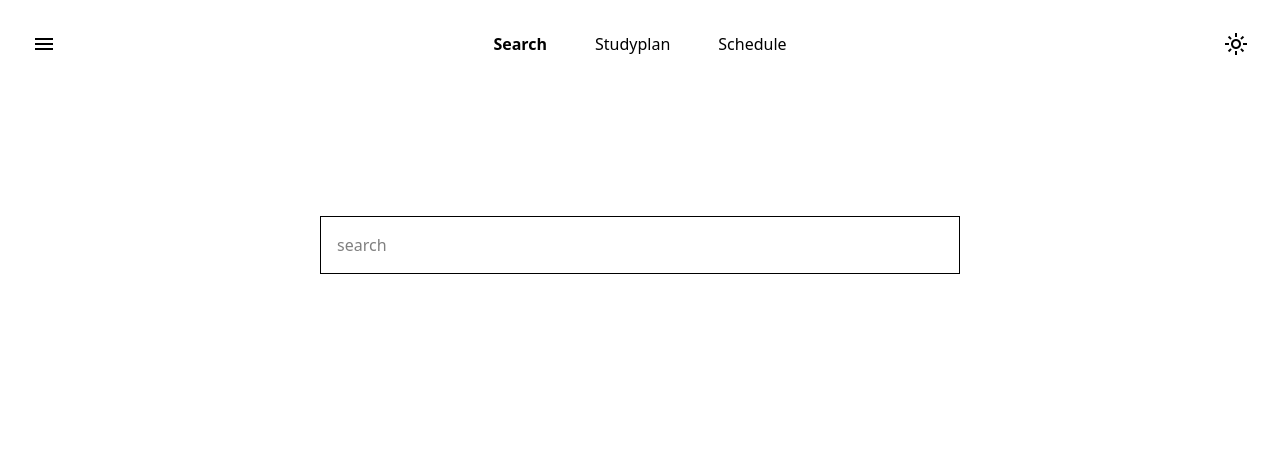
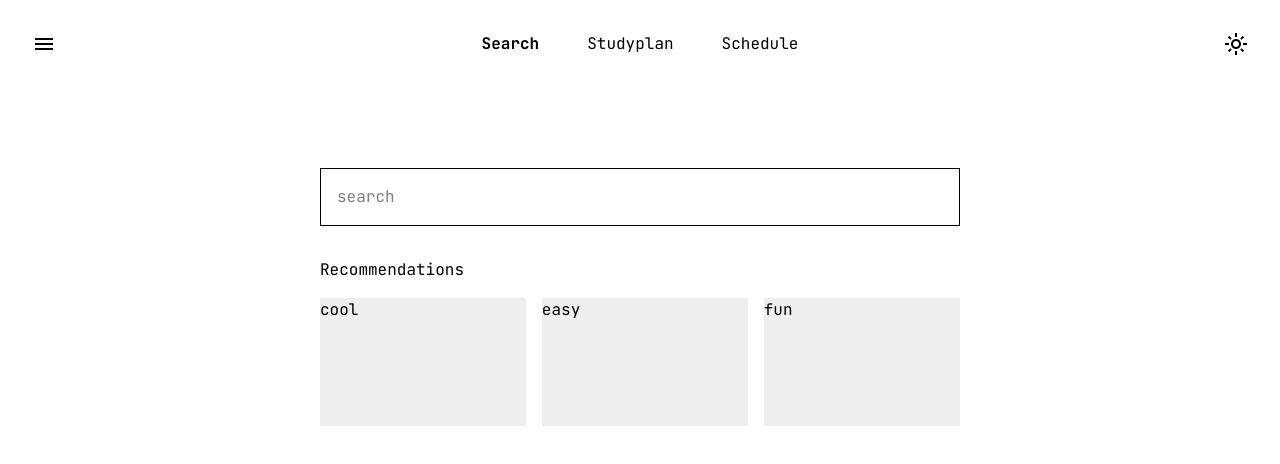
Before and after one commit to srpnt3/slopvauzet, a React (Vite) app in the folder frontend/: page / in a window 1280 px wide. Shown: the top 464 px of the page. Built offline with nearby package versions, Linux system fonts and the light colour scheme.

Commit message:
more search page, recommendations

```diff
--- a/frontend/index.html
+++ b/frontend/index.html
@@ -5,6 +5,9 @@
     <link rel="icon" href="/favicon.ico" />
     <meta name="viewport" content="width=device-width, initial-scale=1.0" />
     <title>VIScon Hackathon Template</title>
+    <link rel="preconnect" href="https://fonts.googleapis.com">
+    <link rel="preconnect" href="https://fonts.gstatic.com" crossorigin>
+    <link href="https://fonts.googleapis.com/css2?family=JetBrains+Mono:ital,wght@0,100..800;1,100..800&family=Major+Mono+Display&display=swap" rel="stylesheet">
   </head>
   <body>
     <div id="root"></div>
--- /dev/null
+++ b/frontend/src/components/Recommendation.css
@@ -0,0 +1,6 @@
+.recommendation {
+	min-width: 8rem;
+	flex-grow: 1;
+	height: 8rem;
+	background-color: #eeeeee;
+}
--- /dev/null
+++ b/frontend/src/components/Recommendation.tsx
@@ -0,0 +1,12 @@
+import "./Recommendation.css";
+import type { Course } from "./Search";
+
+function Recommendation({course}: {course: Course}) {
+  return (
+    <div className="recommendation">
+      <div>{course.name}</div>
+    </div>
+  );
+}
+
+export default Recommendation;
--- a/frontend/src/components/Result.css
+++ b/frontend/src/components/Result.css
@@ -0,0 +1,5 @@
+.result {
+	width: 100%;
+	height: 4rem;
+	background-color: #eeeeee;
+}
--- a/frontend/src/components/Result.tsx
+++ b/frontend/src/components/Result.tsx
@@ -4,7 +4,7 @@ import type { Course } from "./Search";
 function Result({course}: {course: Course}) {
   return (
     <div className="result">
-      <div>course: {course.name}</div>
+      <div>{course.name}</div>
     </div>
   );
 }
--- a/frontend/src/components/Search.css
+++ b/frontend/src/components/Search.css
@@ -4,19 +4,34 @@
 	display: flex;
 	flex-direction: column;
 	align-items: center;
+	gap: 1rem;
 }
 
 .searchbar {
 	width: 50%;
 	padding: 1rem;
-	margin-top: 10%;
+	margin-top: 10dvh;
 	border: solid 1px;
+	margin-bottom: 1rem;
 }
 
 .results {
+	width: 50%;
 	display: flex;
 	flex-direction: column;
 	align-items: center;
-	margin-top: 1rem;
+	gap: 1rem;
+	margin-bottom: 1rem;
+}
+
+.recommendations {
+	width: 50%;
+	display: flex;
+	flex-direction: row;
+	flex-wrap: wrap;
 	gap: 1rem;
 }
+
+.title {
+	width: 50%;
+}
--- a/frontend/src/components/Search.tsx
+++ b/frontend/src/components/Search.tsx
@@ -1,6 +1,7 @@
-import { useState } from "react";
+import { useEffect, useState } from "react";
 import "./Search.css";
 import Result from "./Result";
+import Recommendation from "./Recommendation";
 
 // TODO: match the actual data from backend
 export type Course = {
@@ -9,23 +10,50 @@ export type Course = {
 
 function Search() {
   const [results, setResults] = useState<Course[]>([]);
+  const [recommendations, setRecommendations] = useState<Course[]>([]);
+
+  useEffect(() => {
+    getRecommendations();
+  }, []);
 
   // TODO: hook up to backend, add filter params and stuff
   const getSearchResults = (query: string) => {
+    if (!query) {
+      setResults([]);
+      return;
+    }
     let dummyResults: Course[] = [
-      {name: query},
-      {name: "abc"},
-      {name: "def"},
+      {name: `intro to ${query}`},
+      {name: `${query} II`},
+      {name: `${query} and stuff`},
     ];
     setResults(dummyResults);
   };
 
+  const getRecommendations = () => {
+    let dummyRecommendations: Course[] = [
+      {name: "cool"},
+      {name: "easy"},
+      {name: "fun"},
+    ];
+    setRecommendations(dummyRecommendations);
+  }
+
   return (
     <div className="search">
       <input className="searchbar" placeholder="search" onKeyDown={(e) => (e.key == "Enter") && getSearchResults((e.target as HTMLInputElement).value)}></input>
-      <div className="results">
-        {results.map((result, i) => <Result course={result} key={i}></Result>)}
-      </div>
+      {results.length > 0 && <>
+        <div className="title">Results</div>
+        <div className="results">
+          {results.map((course, i) => <Result course={course} key={i}></Result>)}
+        </div>
+      </>}
+      {recommendations.length > 0 && <>
+        <div className="title">Recommendations</div>
+        <div className="recommendations">
+          {recommendations.map((course, i) => <Recommendation course={course} key={i}></Recommendation>)}
+        </div>
+      </>}
     </div>
   );
 }
--- a/frontend/src/index.css
+++ b/frontend/src/index.css
@@ -2,7 +2,7 @@
 @import 'material-symbols';
 
 :root {
-  font-family: system-ui, Avenir, Helvetica, Arial, sans-serif;
+  font-family: "Jetbrains Mono", Avenir, Helvetica, Arial, sans-serif;
   line-height: 1.5;
   font-weight: 400;
 
```
